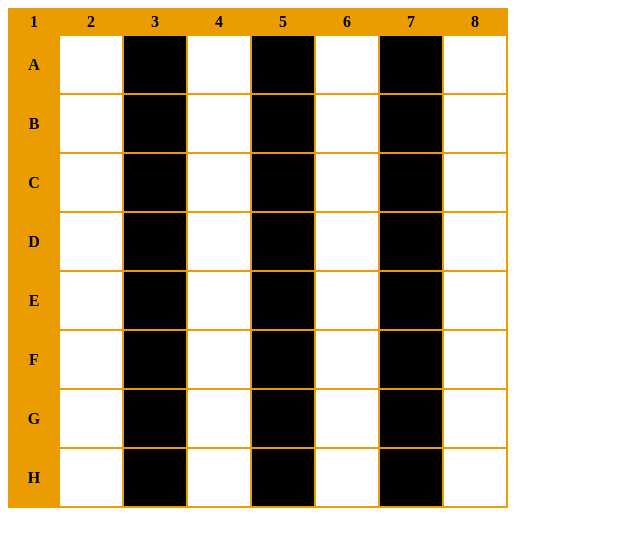
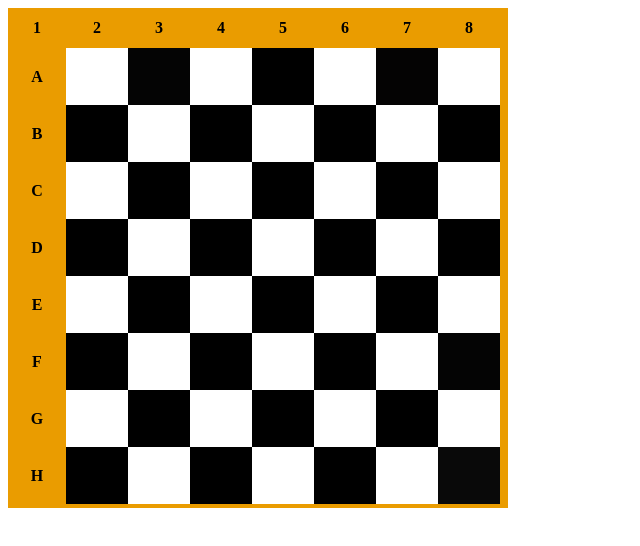
Before and after one commit to QuocPhap696/hocgit, a plain HTML site: page taobangnangcao/taobangnangcao.html in a window 1280 px wide. Shown: the whole page, without its empty margins (0-640 px from the left). Drawn offline with Linux system fonts and the light colour scheme.

Commit message:
banconvua

```diff
--- a/taobangnangcao/taobangnangcao.html
+++ b/taobangnangcao/taobangnangcao.html
@@ -10,15 +10,16 @@
     table{
         width: 500px; height: 500px;
         background-color: #ea9c00;
+        border-collapse: collapse;
 
     }
     td {width: 60px;height: 55px;
-        border: 0px solid white; ;
-    }
+
+}
 
 </style>
 <body >
-    <table>
+    <table border="0">
         <tr>
             <th>1</th>
             <th>2</th>
@@ -31,22 +32,27 @@
         </tr>
         <tr>
             <th>A</th>
+
+            <td style="background-color: rgb(255, 255, 255);"></td>
+            <td style="background-color: rgb(4, 4, 4);"></td>
+            <td style="background-color: rgb(255, 255, 255);"></td>
+            <td style="background-color: rgb(0, 0, 0);"></td>
+            <td style="background-color: rgb(255, 255, 255);"></td>
+            <td style="background-color: rgb(4, 3, 3);"></td>
             <td style="background-color: white;"></td>
+            <th ></th>
+
+
+        </tr><tr>
+            <th>B</th>
+
             <td style="background-color: black;"></td>
             <td style="background-color: white;"></td>
             <td style="background-color: black;"></td>
             <td style="background-color: white;"></td>
             <td style="background-color: black;"></td>
             <td style="background-color: white;"></td>
-        </tr><tr>
-            <th>B</th>
-            <td style="background-color: white;"></td>
-            <td style="background-color: black;"></td>
-            <td style="background-color: white;"></td>
-            <td style="background-color: black;"></td>
-            <td style="background-color: white;"></td>
-            <td style="background-color: black;"></td>
-            <td style="background-color: white;"></td>
+            <td style="background-color: rgb(0, 0, 0);"></td>
         </tr><tr>
             <th>C</th>
             <td style="background-color: white;"></td>
@@ -59,13 +65,14 @@
         </tr>
         <tr>
             <th>D</th>
-            <td style="background-color: white;"></td>
+
             <td style="background-color: black;"></td>
             <td style="background-color: white;"></td>
             <td style="background-color: black;"></td>
             <td style="background-color: white;"></td>
             <td style="background-color: black;"></td>
             <td style="background-color: white;"></td>
+            <td style="background-color: rgb(0, 0, 0);"></td>
         </tr><tr>
 
             <th>E</th>
@@ -79,13 +86,14 @@
         </tr><tr>
 
             <th>F</th>
-            <td style="background-color: white;"></td>
+
             <td style="background-color: black;"></td>
             <td style="background-color: white;"></td>
             <td style="background-color: black;"></td>
             <td style="background-color: white;"></td>
             <td style="background-color: black;"></td>
             <td style="background-color: white;"></td>
+            <td style="background-color: rgb(4, 4, 4);"></td>
         </tr>
         <tr>
             <th>G</th>
@@ -99,13 +107,25 @@
         </tr>
         <tr>
             <th>H</th>
-            <td style="background-color: white;"></td>
+
             <td style="background-color: black;"></td>
             <td style="background-color: white;"></td>
             <td style="background-color: black;"></td>
             <td style="background-color: white;"></td>
             <td style="background-color: black;"></td>
             <td style="background-color: white;"></td>
+            <td style="background-color: rgb(9, 9, 9);"></td>
+
+        </tr>
+        <tr>
+            <th></th>
+            <th></th>
+            <th></th>
+            <th></th>
+            <th></th>
+            <th></th>
+            <th></th>
+            <th></th>
         </tr>
     </table>
 
```
